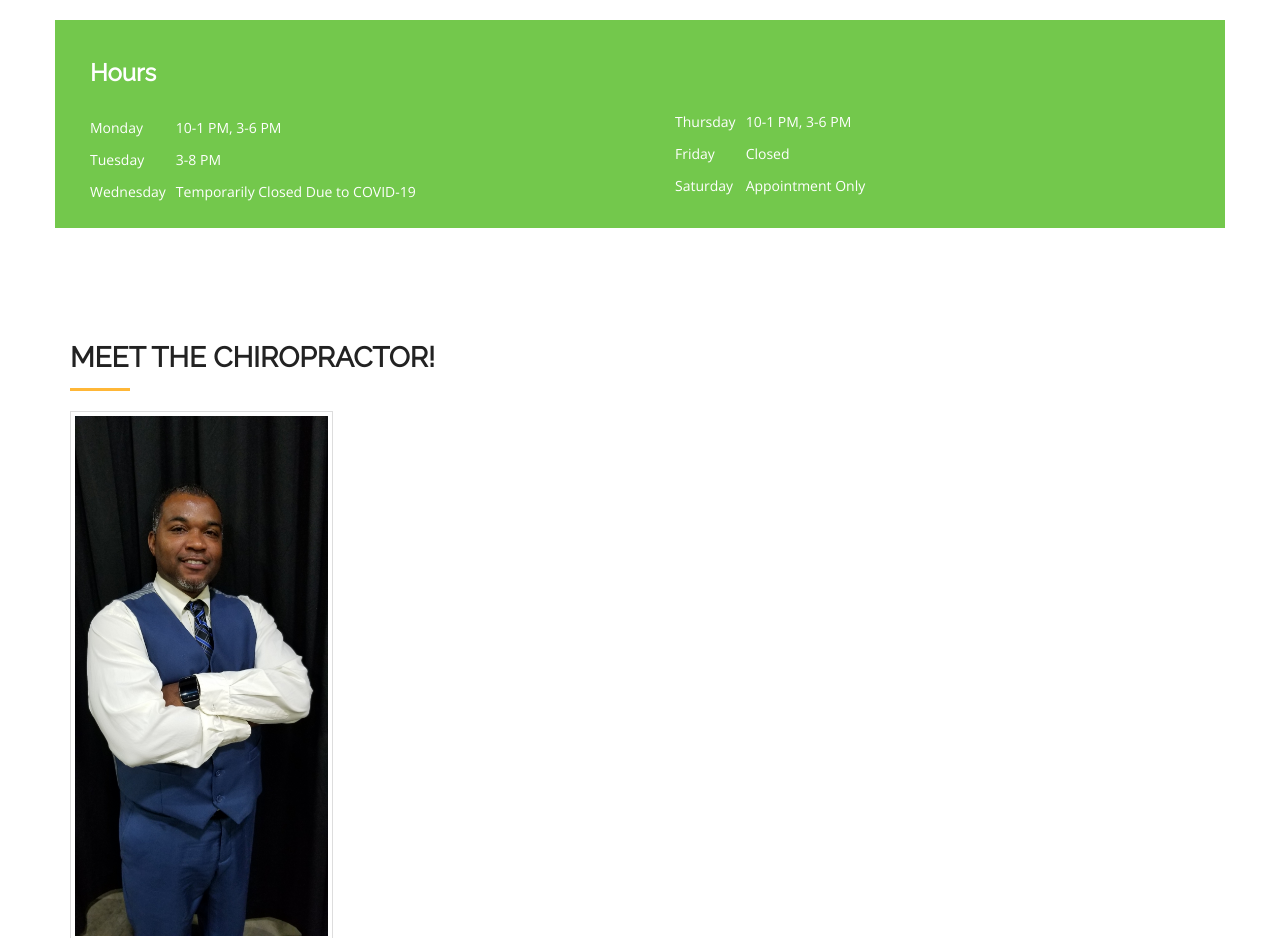
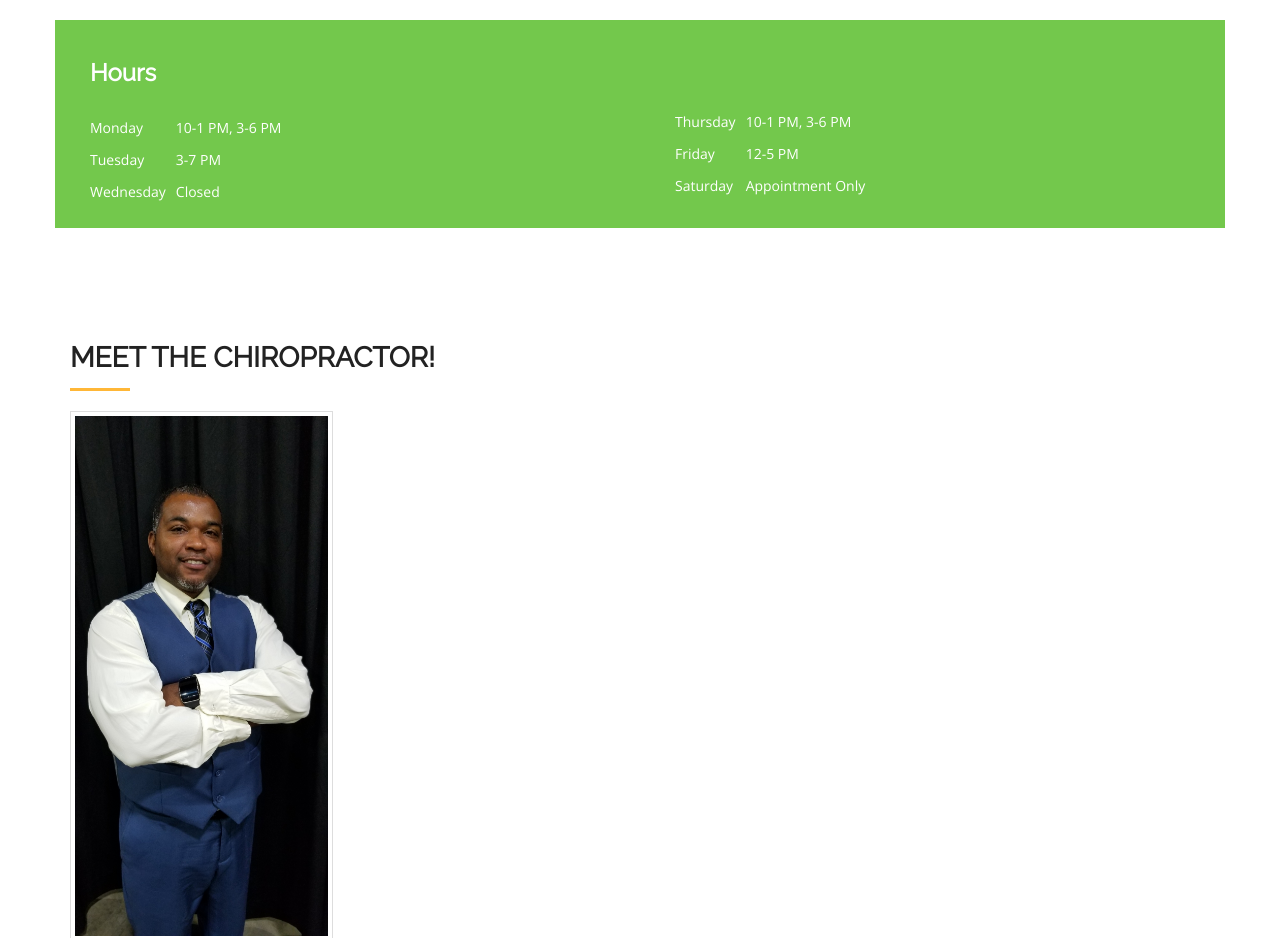
Before and after one commit to dpaster52/gh-pages, a website: page index.html in a window 1280 px wide. Shown: the part 1720-2658 px from the top of the page. Drawn offline with nearby package versions, Linux system fonts and the light colour scheme; a web font is replaced by a local one.

Commit message:
Updated hours

```diff
--- a/index.html
+++ b/index.html
@@ -201,11 +201,11 @@ At Alleviation Wellness Chiropractic, we work with expecting mothers throughout
                   </tr>
                   <tr>
                     <td>Tuesday</td>
-                    <td>3-8 PM</td>
+                    <td>3-7 PM</td>
                   </tr>
                   <tr>
                     <td>Wednesday</td>
-                    <td>Temporarily Closed Due to COVID-19</td>
+                    <td>Closed</td>
                   </tr>
                 </tbody>
               </table>
@@ -223,7 +223,7 @@ At Alleviation Wellness Chiropractic, we work with expecting mothers throughout
                   </tr>
                   <tr>
                     <td>Friday</td>
-                    <td>Closed</td>
+                    <td>12-5 PM</td>
                   </tr>
                   <tr>
                     <td>Saturday</td>
```
